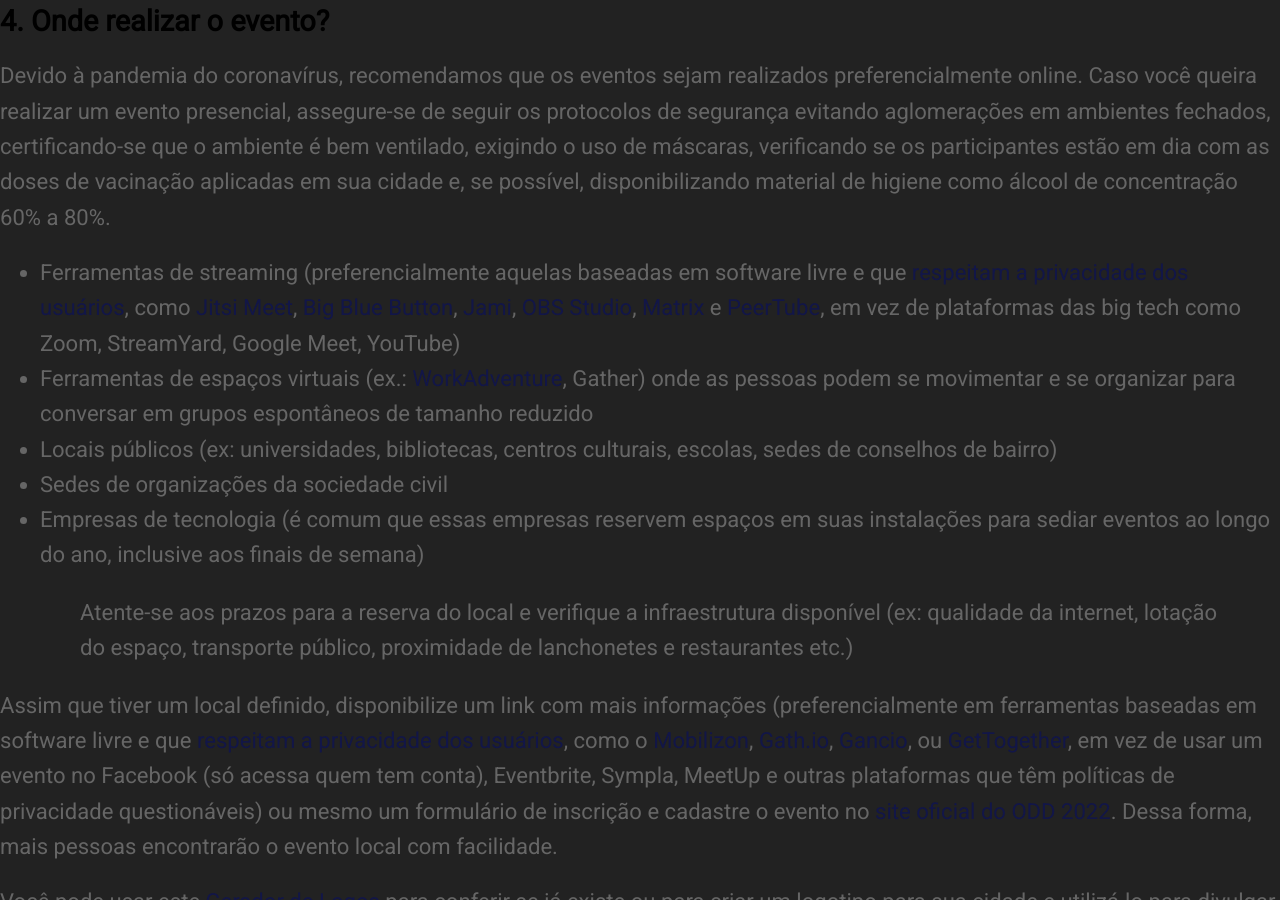
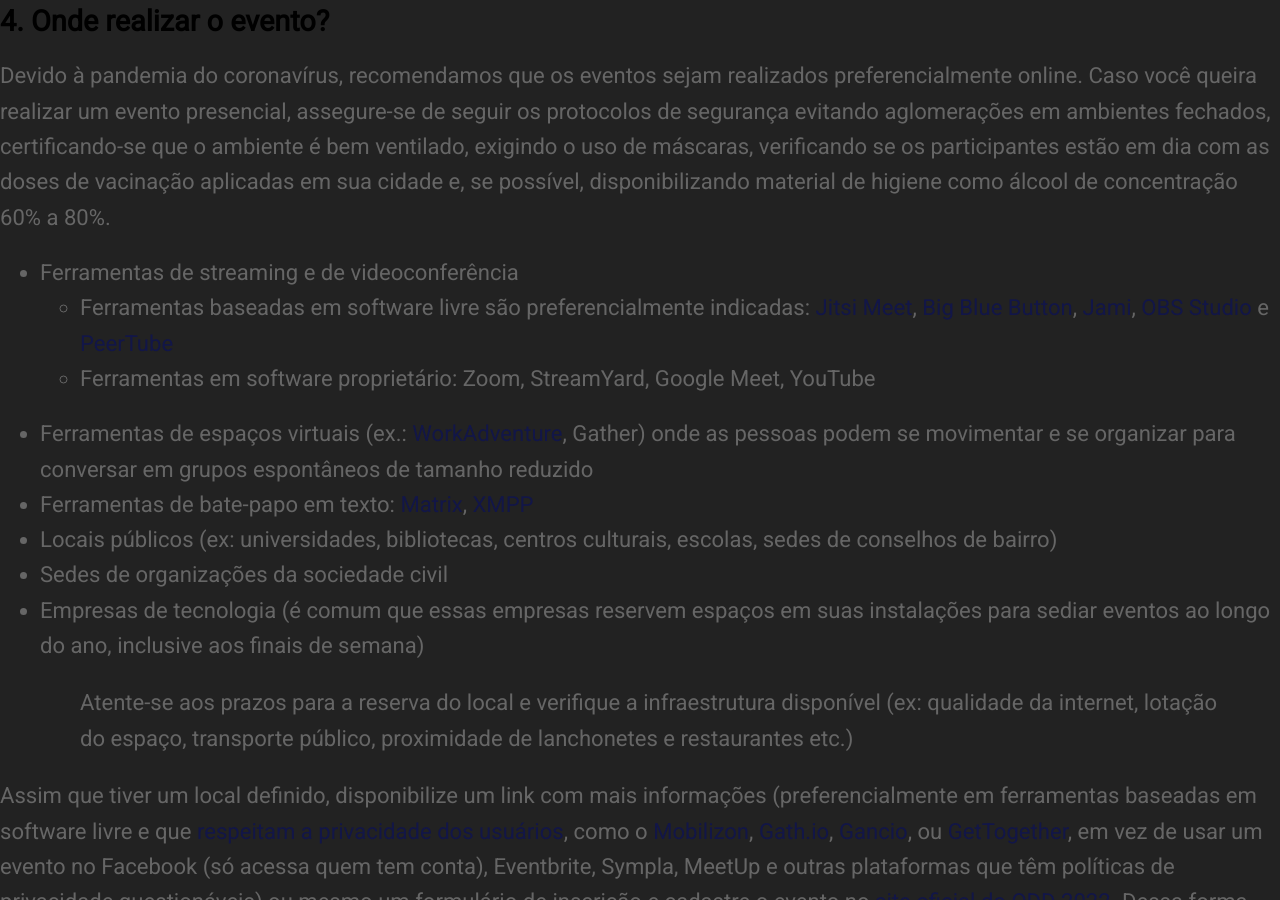
Before and after one commit to okfn-brasil/embaixadoras, a Jekyll site: the page built from Guia-ODD/Guia-ODD2022.md, in a window 1280 px wide and 900 px high, scrolled down 2091 px. Built offline with Jekyll 4.4.1, drawn with Linux system fonts in a browser that asks for light colours; nearby versions of some CDN libraries; our own code applies the rules of GitHub Pages for plain Markdown files.

Commit message:
Separate software in more subcategories

```diff
--- a/Guia-ODD/Guia-ODD2022.md
+++ b/Guia-ODD/Guia-ODD2022.md
@@ -34,8 +34,11 @@
 ### 4. Onde realizar o evento?
 Devido à pandemia do coronavírus, recomendamos que os eventos sejam realizados preferencialmente online. Caso você queira realizar um evento presencial, assegure-se de seguir os protocolos de segurança evitando aglomerações em ambientes fechados, certificando-se que o ambiente é bem ventilado, exigindo o uso de máscaras, verificando se os participantes estão em dia com as doses de vacinação aplicadas em sua cidade e, se possível, disponibilizando material de higiene como álcool de concentração 60% a 80%.
 
-- Ferramentas de streaming (preferencialmente aquelas baseadas em software livre e que [respeitam a privacidade dos usuários](https://switching.software/replace/zoom/), como [Jitsi Meet](https://jitsi.org/), [Big Blue Button](https://bigbluebutton.org/), [Jami](https://jami.net/), [OBS Studio](https://obsproject.com/pt-br), [Matrix](https://matrix.org/) e [PeerTube](https://joinpeertube.org/), em vez de plataformas das big tech como Zoom, StreamYard, Google Meet, YouTube)
+- Ferramentas de streaming e de videoconferência
+  - Ferramentas baseadas em software livre são preferencialmente indicadas: [Jitsi Meet](https://jitsi.org/), [Big Blue Button](https://bigbluebutton.org/), [Jami](https://jami.net/), [OBS Studio](https://obsproject.com/pt-br) e [PeerTube](https://joinpeertube.org/)
+  - Ferramentas em software proprietário: Zoom, StreamYard, Google Meet, YouTube
 - Ferramentas de espaços virtuais (ex.: [WorkAdventure](https://workadventu.re/), Gather) onde as pessoas podem se movimentar e se organizar para conversar em grupos espontâneos de tamanho reduzido
+- Ferramentas de bate-papo em texto: [Matrix](https://matrix.org/), [XMPP](https://xmpp.org/software/clients/)
 - Locais públicos (ex: universidades, bibliotecas, centros culturais, escolas, sedes de conselhos de bairro)
 - Sedes de organizações da sociedade civil
 - Empresas de tecnologia (é comum que essas empresas reservem espaços em suas instalações para sediar eventos ao longo do ano, inclusive aos finais de semana)
```
